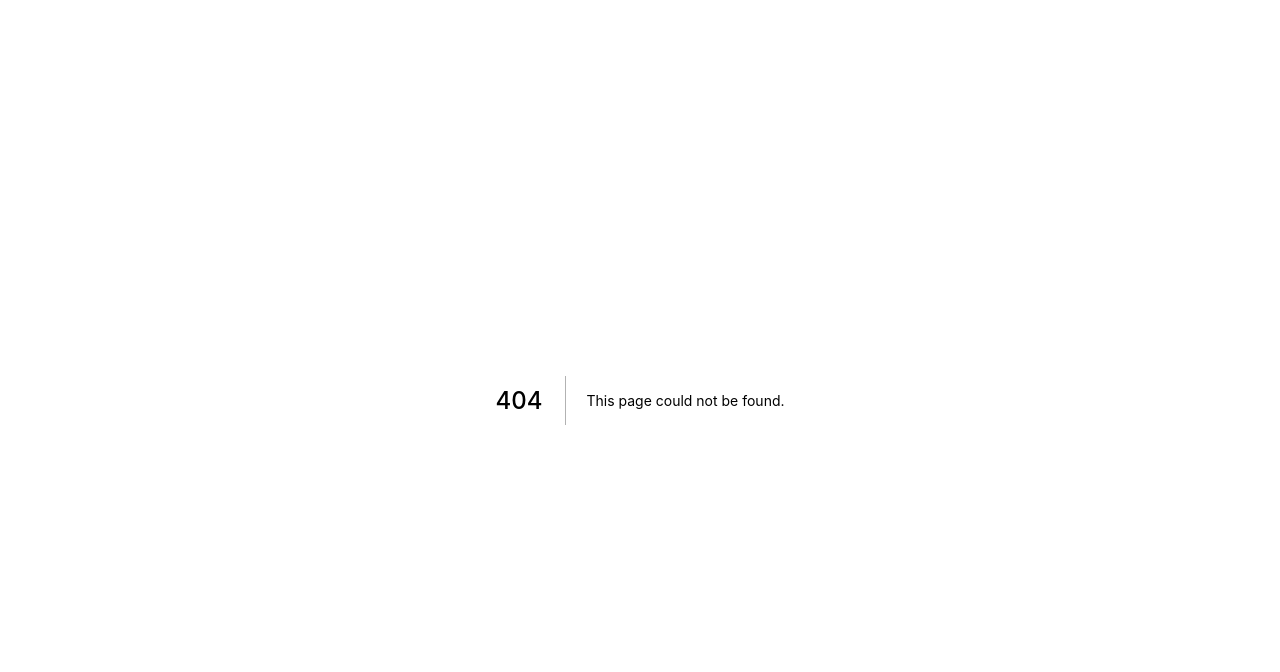
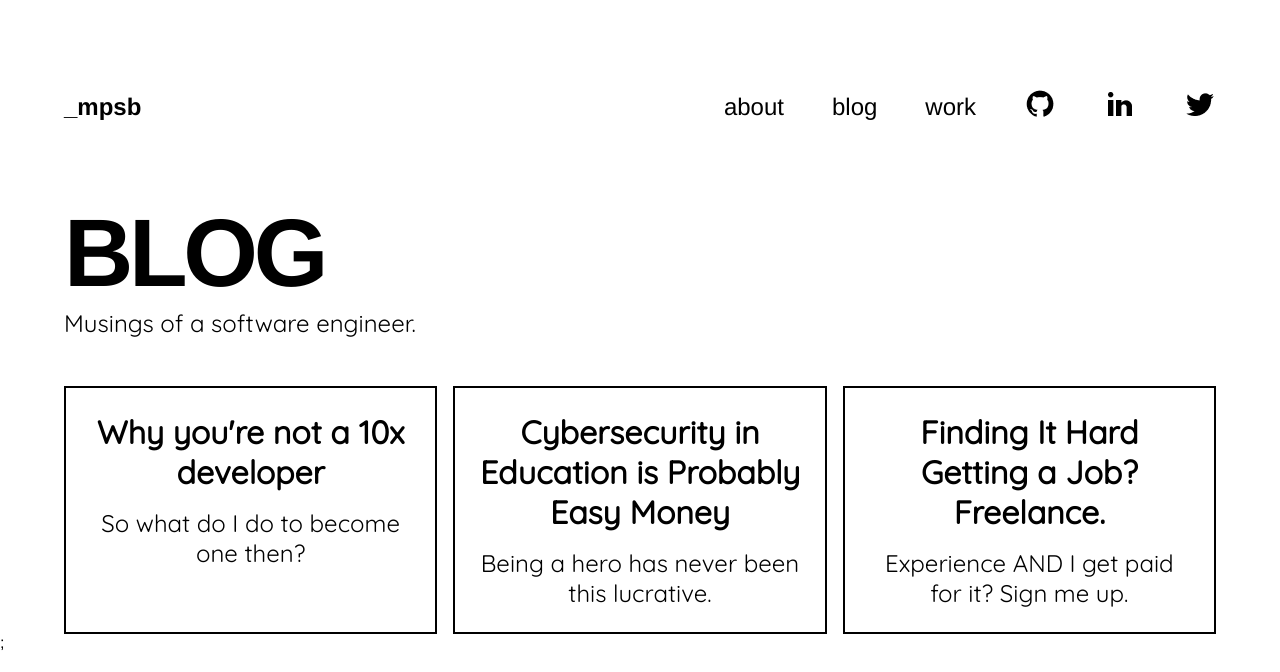
Before and after one commit to mpsb/mpsb-dev, a Next.js app in the folder frontend/: page /blog in a window 1280 px wide. Before the commit this address had no page. Shown: the top 672 px of the page. Built offline with nearby package versions, Linux system fonts and the light colour scheme.

Commit message:
created main blog page

```diff
--- /dev/null
+++ b/frontend/components/Card.tsx
@@ -0,0 +1,23 @@
+import { ContainerProps } from '@constants/types';
+import React from 'react';
+import styled from 'styled-components';
+
+const StyledCard = styled.div`
+    border: 2px solid black;
+    padding: 24px;
+    cursor: pointer;
+    transition: 0.2s ease;
+
+    :hover {
+        transform: perspective(200px) translateZ(5px);
+        -webkit-box-shadow: 0px 5px 5px 1px #C8C8C8;
+box-shadow: 0px 5px 5px 1px #C8C8C8;
+    }
+`;
+
+
+export default function Card({children}: ContainerProps) {
+    return <StyledCard>
+        {children}
+    </StyledCard>
+}
--- a/frontend/components/Display.tsx
+++ b/frontend/components/Display.tsx
@@ -5,6 +5,7 @@ import { BREAKPOINTS } from "@constants/index";
 
 const StyledDisplay = styled.h1`
   font-size: 96px;
+  letter-spacing: -0.045em;
   margin: 0;
 
   @media only screen and (max-width: ${BREAKPOINTS.xs}px) {
--- /dev/null
+++ b/frontend/components/Grid.tsx
@@ -0,0 +1,21 @@
+import React from 'react'
+import styled from 'styled-components';
+import { GridProps } from '@constants/types';
+import { BREAKPOINTS } from '@constants/index';
+
+const StyledGrid = styled.div<GridProps>`
+${(props) => `
+display: grid;
+grid-template-columns: ${props.columns};
+gap: ${props.gap}px;
+
+@media only screen and (max-width: ${BREAKPOINTS.sm}px) {
+    grid-template-columns: auto;
+  }
+`}
+`;
+
+export default function Grid({children, columns, gap}: GridProps) {
+    const gridTemplateColumns = "1fr ".repeat(columns as number);
+    return <StyledGrid columns={gridTemplateColumns as string} gap={gap}>{children}</StyledGrid>
+}
--- /dev/null
+++ b/frontend/components/Heading.tsx
@@ -0,0 +1,20 @@
+import React from "react";
+import styled from "styled-components";
+import { TextProps } from "@constants/types";
+import { BREAKPOINTS } from "@constants/index";
+
+const StyledHeading = styled.h1`
+  font-size: 32px;
+  font-weight: 700;
+  font-family: "Quicksand";
+  text-align: center;
+  margin: 0;
+
+  @media only screen and (max-width: ${BREAKPOINTS.xs}px) {
+    font-size: 32px;
+  }
+`;
+
+export default function Heading({ children }: TextProps) {
+  return <StyledHeading>{children}</StyledHeading>;
+}
--- a/frontend/components/Subheading.tsx
+++ b/frontend/components/Subheading.tsx
@@ -3,17 +3,20 @@ import styled from "styled-components";
 import { TextProps } from "@constants/types";
 import { BREAKPOINTS } from "@constants/index";
 
-const StyledSubheading = styled.h2`
-  font-size: 24px;
+const StyledSubheading = styled.h2<TextProps>`
+${(props) => `
+font-size: 24px;
   font-weight: 400;
   font-family: "Quicksand";
   margin: 0;
+  text-align: ${props.textAlign ? props.textAlign : ""};
 
   @media only screen and (max-width: ${BREAKPOINTS.xs}px) {
     font-size: 16px;
   }
+`}
 `;
 
-export default function Subheading({ children }: TextProps) {
-  return <StyledSubheading>{children}</StyledSubheading>;
+export default function Subheading({ children, textAlign }: TextProps) {
+  return <StyledSubheading textAlign={textAlign}>{children}</StyledSubheading>;
 }
--- a/frontend/pages/_app.tsx
+++ b/frontend/pages/_app.tsx
@@ -1,8 +1,12 @@
 import "../styles/globals.css";
 import type { AppProps } from "next/app";
+import Navbar from "@components/Navbar";
 
 function MyApp({ Component, pageProps }: AppProps) {
-  return <Component {...pageProps} />;
+  return <>
+  <Navbar/>
+  <Component {...pageProps} />;
+  </>
 }
 
 export default MyApp;
--- /dev/null
+++ b/frontend/pages/blog/index.tsx
@@ -0,0 +1,45 @@
+import type { NextPage } from 'next';
+import React from 'react';
+import { Flex } from '@components/Flex';
+import Display from '@components/Display';
+import Card from '@components/Card';
+import Subheading from '@components/Subheading';
+import Heading from '@components/Heading';
+import Grid from '@components/Grid';
+
+const Blog: NextPage = () => {
+    return <>
+    <Flex flexDirection='column' justifyContent='flex-start' margin='48px 0px'>
+    <Display>
+            BLOG
+        </Display>
+        <Subheading>
+            Musings of a software engineer.
+        </Subheading>
+    </Flex>
+    <Flex>
+    <Grid columns={3} gap={16}>
+        <Card>
+            <Flex flexDirection='column' alignItems='center' padding='0' gap={16}>
+                <Heading>Why you&apos;re not a 10x developer</Heading>
+                <Subheading textAlign='center'>So what do I do to become one then?</Subheading>
+            </Flex>
+        </Card>
+        <Card>
+            <Flex flexDirection='column' alignItems='center' padding='0' gap={16}>
+                <Heading>Cybersecurity in Education is Probably Easy Money</Heading>
+                <Subheading textAlign='center'>Being a hero has never been this lucrative.</Subheading>
+            </Flex>
+        </Card>
+        <Card>
+            <Flex flexDirection='column' alignItems='center' padding='0' gap={16}>
+                <Heading>Finding It Hard Getting a Job? Freelance.</Heading>
+                <Subheading textAlign='center'>Experience AND I get paid for it? Sign me up.</Subheading>
+            </Flex>
+        </Card>
+    </Grid>
+    </Flex>
+    </>
+}
+
+export default Blog;
--- a/frontend/pages/index.tsx
+++ b/frontend/pages/index.tsx
@@ -1,8 +1,6 @@
 import type { NextPage } from "next";
 import Head from "next/head";
 import Image from "next/image";
-import styles from "../styles/Home.module.css";
-import Navbar from "@components/Navbar";
 import { Flex } from "@components/Flex";
 import Display from "@components/Display";
 import Subheading from "@components/Subheading";
@@ -11,7 +9,6 @@ import Button from "@components/Button";
 const Home: NextPage = () => {
   return (
     <>
-      <Navbar />
       <Flex justifyContent="space-between">
         <Flex flexDirection="column" justifyContent="center" padding="0">
           <Display>M.P. BILO</Display>
```
Also changed, not shown: frontend/constants/types.ts (+10 -0 lines).
